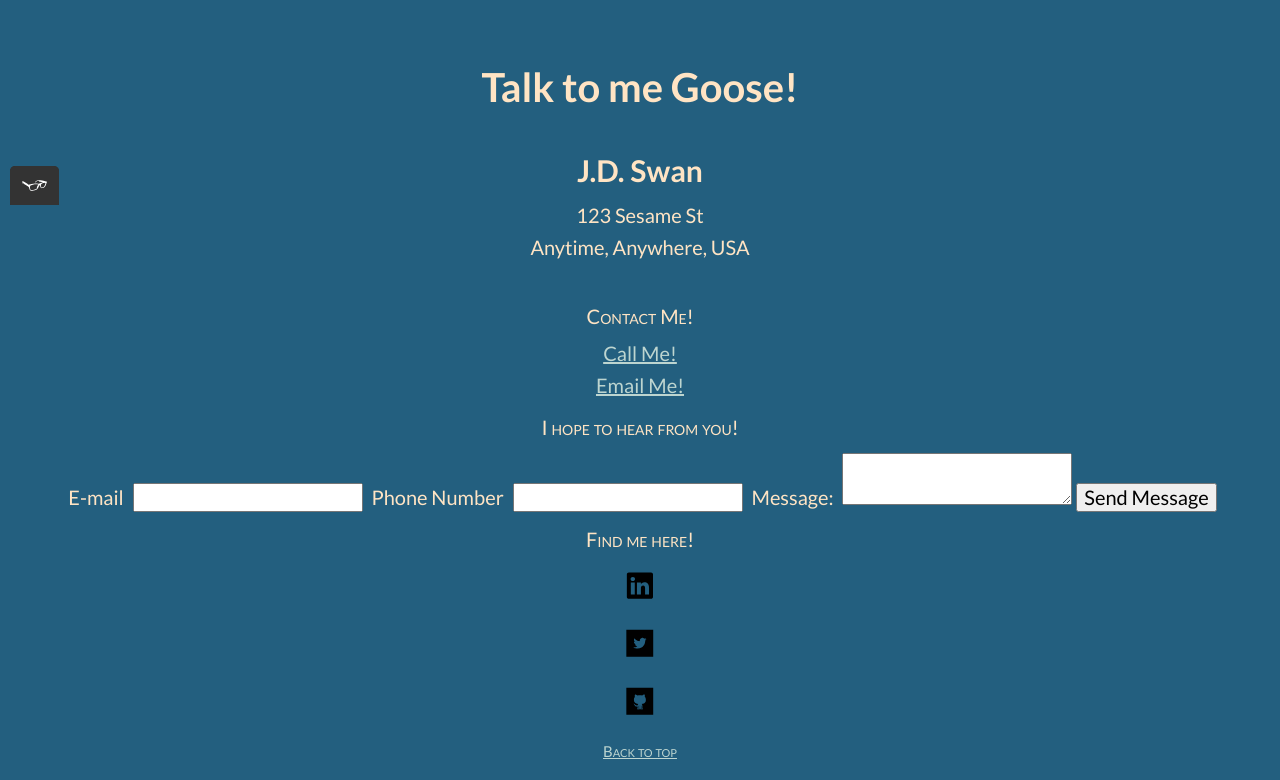
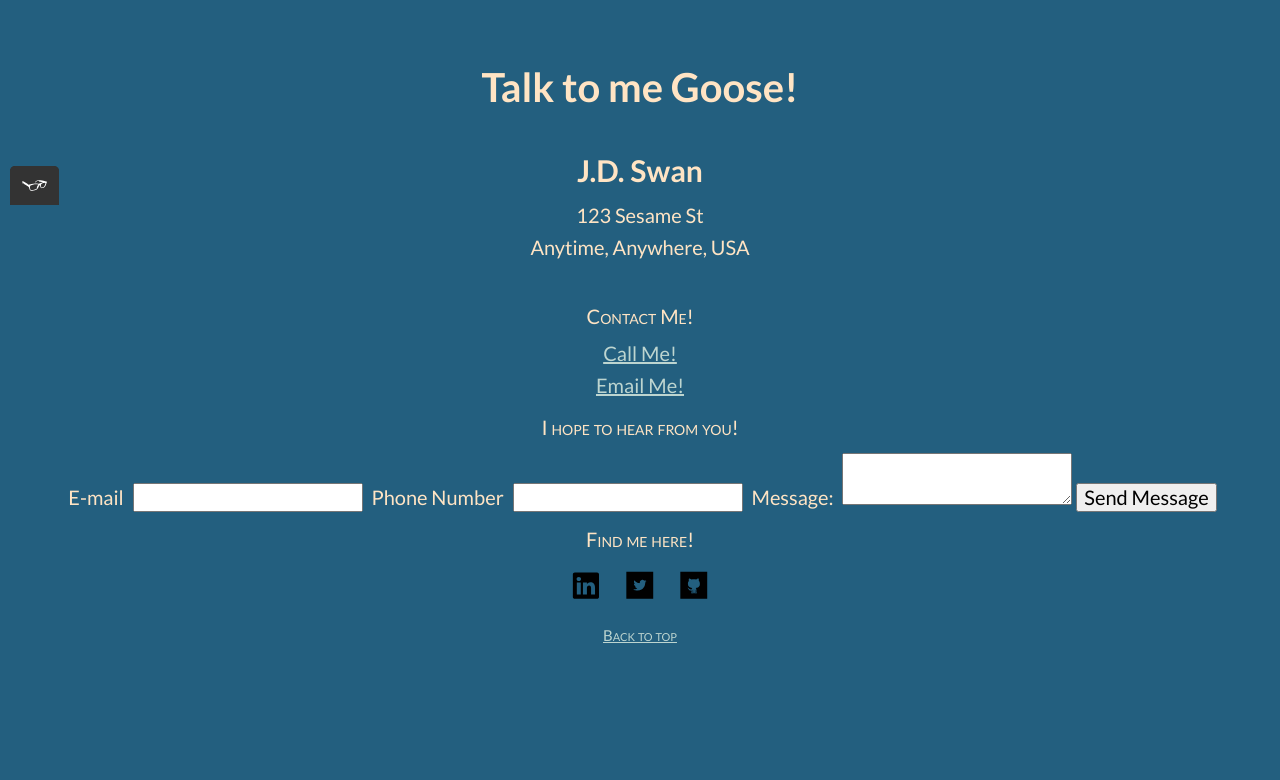
Before and after one commit to JDSwan11995/JD-Swan-Portfolio, a plain HTML site: page contact.html in a window 1280 px wide. Shown: the part 595-1375 px from the top of the page. After the commit the page ends 1259 px from the top, so only its background shows below. Drawn offline with nearby package versions, Linux system fonts and the light colour scheme.

Commit message:
fixed layout of outside-logos

```diff
--- a/contact.html
+++ b/contact.html
@@ -65,12 +65,14 @@
             <input type="submit" value="Send Message"><br>
         </form>
             <p class="CTA">Find me here!</p>
-            <a href="https://www.linkedin.com/in/jared-swan" target="blank" class="outside-logos"><img class="logos"
-                    src="img/Logos/linkedsvg.svg" alt="LinkedIn logo"></a>
-            <a href="https://twitter.com/JaredSwanSM" target="blank" class="outside-logos"><img class="logos"
-                    src="img/Logos/tweetsquare.svg" alt="Elon Musk deadnames his kids, I'll deadname his website"></a>
-            <a href="https://github.com/JDSwan11995" target="blank" class="outside-logos"><img class="logos" src="img/Logos/gitsquare.svg"
-                    alt="GitHub logo"></a>
+            <span class="outside-logos">
+                <a href="https://www.linkedin.com/in/jared-swan" target="blank"><img class="logos"
+                        src="img/Logos/linkedsvg.svg" alt="LinkedIn logo"></a>
+                <a href="https://twitter.com/JaredSwanSM" target="blank"><img class="logos"
+                        src="img/Logos/tweetsquare.svg" alt="Elon Musk deadnames his kids, I'll deadname his website"></a>
+                <a href="https://github.com/JDSwan11995" target="blank"><img class="logos" src="img/Logos/gitsquare.svg"
+                        alt="GitHub logo"></a>
+                        </span>
         <a href="#" id="to-the-topper">Back to top</a>
     </footer>
     <script src="js/tota11y/min.js"></script>
--- a/css/style.production.css
+++ b/css/style.production.css
@@ -202,6 +202,7 @@ button:hover, button:focus,.button:hover, .button:focus{
 .outside-logos{
 	outline: none;
 	border: none;
+	display: row;
 }
 #to-the-topper {
 	font-size: var(--small-font);
```
Also changed, not shown: about.html (+5 -3 lines), index.html (+8 -6 lines), work.html (+8 -6 lines).
